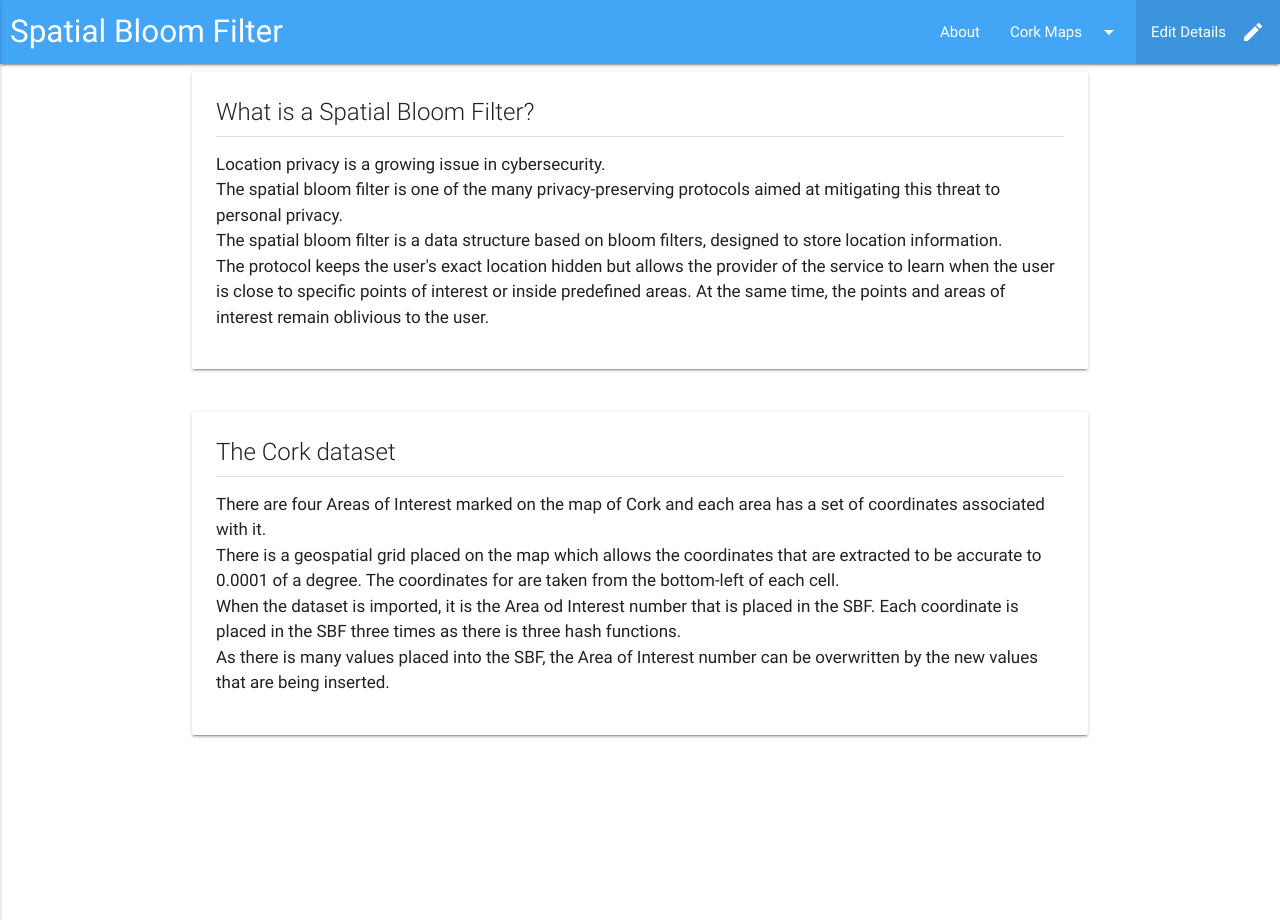
After one commit to Taplin18/FYP, a Flask app: page /about in a window 1280 px wide. The commit adds this page. Run offline with Flask 2, Linux system fonts and the light colour scheme; parts of the project's set-up code (start-up, migrations or seed data) failed here and were passed over.

Commit message:
Added about page and info on the dataset

```diff
--- a/demo.py
+++ b/demo.py
@@ -86,5 +86,10 @@ def cork_csv():
     return render_template('cork-csv.html', csv_table=Markup(csv_table))
 
 
+@app.route('/about')
+def about():
+    return render_template('about.html')
+
+
 if __name__ == '__main__':
     app.run()
--- a/scripts/layout.py
+++ b/scripts/layout.py
@@ -115,8 +115,9 @@ class Layout:
         if self.min_area == 0:
             self.conclusion += "The value {} is not in the spatial bloom filter.".format(str(self.value))
         else:
-            self.conclusion += "The value {} is in area {} as that is the lowest area.".format(str(self.value),
-                                                                                               str(self.min_area))
+            self.conclusion += "As cells can be overwritten, the lowest area is the answer..<br> " \
+                               "{} is in area {}.".format(str(self.value),
+                                                          str(self.min_area))
 
         del self.value
         del self.results
--- a/static/css/index.css
+++ b/static/css/index.css
@@ -39,6 +39,10 @@ nav .brand-logo {
     opacity: 1;
 }
 
+.card .card-content p {
+    font-size: 17px;
+}
+
 table#resultTable.centered th{
     border: 1px solid black;
     text-align: center;
--- /dev/null
+++ b/templates/about.html
@@ -0,0 +1,148 @@
+<!DOCTYPE html>
+<html lang="en">
+    <head>
+        <meta charset="UTF-8">
+
+        <!--Let browser know website is optimized for mobile-->
+        <meta name="viewport" content="width=device-width, initial-scale=1.0"/>
+
+        <!--Import jQuery-->
+        <script type="text/javascript" src="https://code.jquery.com/jquery-3.3.1.min.js"></script>
+
+        <!--Import Google Icon Font-->
+        <link href="https://fonts.googleapis.com/icon?family=Material+Icons" rel="stylesheet">
+
+        <!--Import materialize.css-->
+        <link type="text/css" rel="stylesheet" href="https://cdnjs.cloudflare.com/ajax/libs/materialize/0.100.2/css/materialize.min.css"  media="screen,projection"/>
+        <script type="text/javascript" src="https://cdnjs.cloudflare.com/ajax/libs/materialize/0.100.2/js/materialize.min.js"></script>
+
+        <link rel="icon" type="image/x-icon" href="{{ url_for('static', filename='images/favicon.ico') }}">
+        <link rel="stylesheet" type="text/css" href="{{ url_for('static', filename='css/index.css') }}" />
+        <script type="text/javascript" src="{{ url_for('static', filename='js/index.js') }}"></script>
+
+        <title>About</title>
+    </head>
+    <body>
+        <ul id="dropdown1" class="dropdown-content">
+            <li><a href="{{ url_for('static', filename='dataset/cork.pdf') }}">With Areas of Interest</a></li>
+            <li class="divider"></li>
+            <li><a href="{{ url_for('static', filename='dataset/cork-no-aoi.pdf') }}">No Areas of Interest</a></li>
+            <li class="divider"></li>
+            <li><a href="{{ url_for('cork_csv') }}">Coordinates</a></li>
+        </ul>
+        <nav class="nav blue lighten-1">
+            <div class="nav-wrapper">
+                <a href="{{ url_for('index') }}" class="brand-logo left">Spatial Bloom Filter</a>
+                <a href="#" data-activates="mobile-demo" class="button-collapse right"><i class="material-icons">menu</i></a>
+                <ul id="nav-mobile" class="right hide-on-med-and-down">
+                    <li>
+                        <a href="#">About</a>
+                    </li>
+                    <li>
+                        <a class="dropdown-button" href="#" data-activates="dropdown1">Cork Maps
+                            <i class="material-icons right">arrow_drop_down</i>
+                        </a>
+                    </li>
+                    <li class="active">
+                        <a href="#">
+                            Edit Details<i class="material-icons right">edit</i>
+                        </a>
+                    </li>
+                </ul>
+                <ul class="side-nav collapsible collapsible-accordion" id="mobile-demo">
+                    <li><a href="#">About<i class="material-icons right">info</i></a></li>
+                    <li>
+                        <a href="#" class="collapsible-header" style="padding: 0 32px;">
+                            Maps<i class="material-icons right">arrow_drop_down</i>
+                        </a>
+                        <div class="collapsible-body">
+                        <ul>
+                            <li>
+                                <a href="{{ url_for('static', filename='dataset/cork.pdf') }}">
+                                    With Areas of Interest<i class="material-icons">map</i>
+                                </a>
+                            </li>
+                            <li>
+                                <a href="{{ url_for('static', filename='dataset/cork-no-aoi.pdf') }}">
+                                    No Areas of Interest<i class="material-icons">map</i>
+                                </a>
+                            </li>
+                            <li>
+                                <a href="{{ url_for('cork_csv') }}">
+                                    Coordinates<i class="material-icons">map</i>
+                                </a>
+                            </li>
+                        </ul>
+                        </div>
+                    </li>
+                    <li><a href="#">Edit Details<i class="material-icons right">edit</i></a></li>
+                </ul>
+            </div>
+        </nav>
+
+        <div class="container">
+
+            <div class="row">
+                <div class="col s12 m12 l12">
+                    <div class="card horizontal">
+                        <div class="card-stacked">
+                            <div class="card-content" id="what-sbf">
+                                <span class="card-title">What is a Spatial Bloom Filter?</span>
+                                <div class="divider"></div>
+                                <div class="section">
+                                    <p>
+                                        Location privacy is a growing issue in cybersecurity.<br>
+
+                                        The spatial bloom filter is one of the many privacy-preserving protocols
+                                        aimed at mitigating this threat to personal privacy.<br>
+
+                                        The spatial bloom filter is a data structure based on bloom filters, designed
+                                        to store location information.<br>
+
+                                        The protocol keeps the user's exact location hidden but allows the provider of
+                                        the service to learn when the user is close to specific points of interest or
+                                        inside predefined areas. At the same time, the points and areas of interest
+                                        remain oblivious to the user.
+                                    </p>
+                                </div>
+                            </div>
+                        </div>
+                    </div>
+                </div>
+            </div>
+
+            <div class="row">
+                <div class="col s12 m12 l12">
+                    <div class="card horizontal">
+                        <div class="card-stacked">
+                            <div class="card-content" id="cork-dataset">
+                                <span class="card-title">The Cork dataset</span>
+                                <div class="divider"></div>
+                                <div class="section">
+                                    <p>
+                                        There are four Areas of Interest marked on the map of Cork and each area
+                                        has a set of coordinates associated with it.<br>
+
+                                        There is a geospatial grid placed on the map which allows the coordinates
+                                        that are extracted to be accurate to 0.0001 of a degree.
+                                        The coordinates for are taken from the bottom-left of each cell.<br>
+
+                                        When the dataset is imported, it is the Area od Interest number that is placed
+                                        in the SBF.
+                                        Each coordinate is placed in the SBF three times as there is three hash
+                                        functions.<br>
+
+                                        As there is many values placed into the SBF, the Area of Interest number can
+                                        be overwritten by the new values that are being inserted.
+                                    </p>
+                                </div>
+                            </div>
+                        </div>
+                    </div>
+                </div>
+            </div>
+
+        </div>
+
+    </body>
+</html>
```
Also changed, not shown: templates/index.html (+5 -4 lines).
